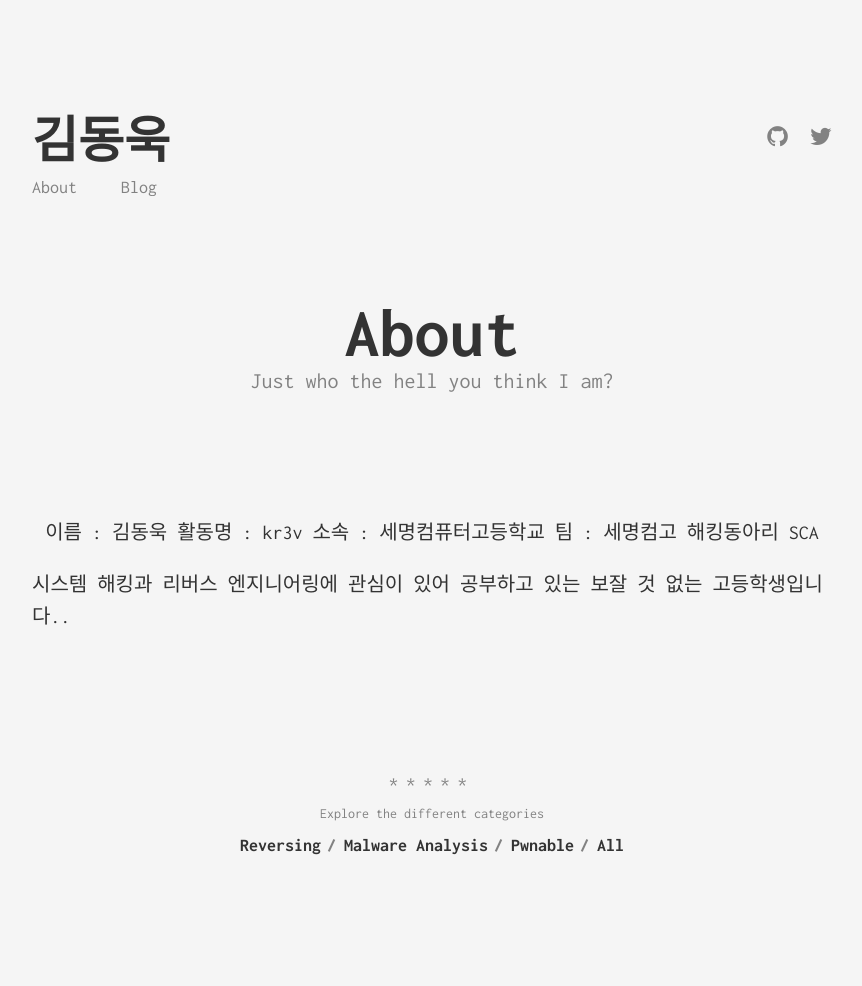
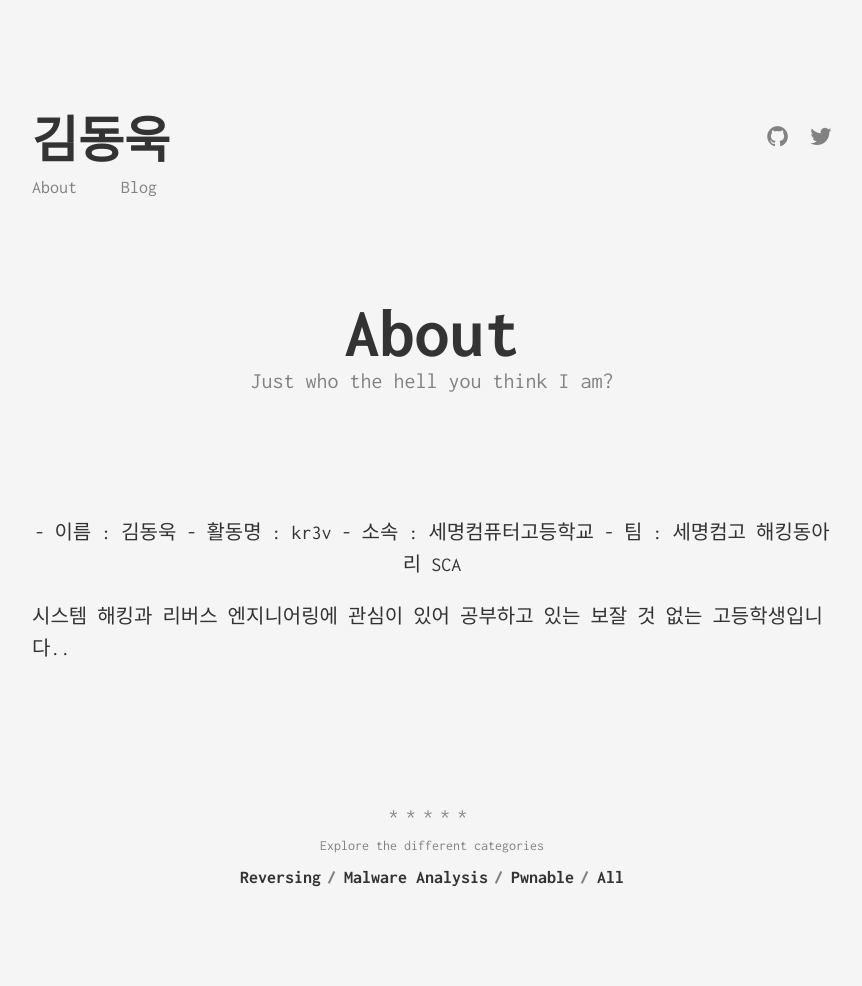
Before and after one commit to krekrek/krekrek.github.io, a Jekyll site: the page built from about.md, in a window 1280 px wide. Shown: the whole page, without its empty margins (208-1070 px from the left). Built offline with Jekyll 4.4.1, drawn with Linux system fonts in a browser that asks for light colours; before the commit the page ends 954 px from its top, so only the background shows below that.

```diff
--- a/about.md
+++ b/about.md
@@ -6,10 +6,10 @@ permalink: /about/
 ---
 
 <p align="center">
-이름 : 김동욱
-활동명 : kr3v
-소속 : 세명컴퓨터고등학교
-팀 : 세명컴고 해킹동아리 SCA
+- 이름 : 김동욱
+- 활동명 : kr3v
+- 소속 : 세명컴퓨터고등학교
+- 팀 : 세명컴고 해킹동아리 SCA
 </p>
 <p>
 시스템 해킹과 리버스 엔지니어링에 관심이 있어 공부하고 있는 보잘 것 없는 고등학생입니다..
```
